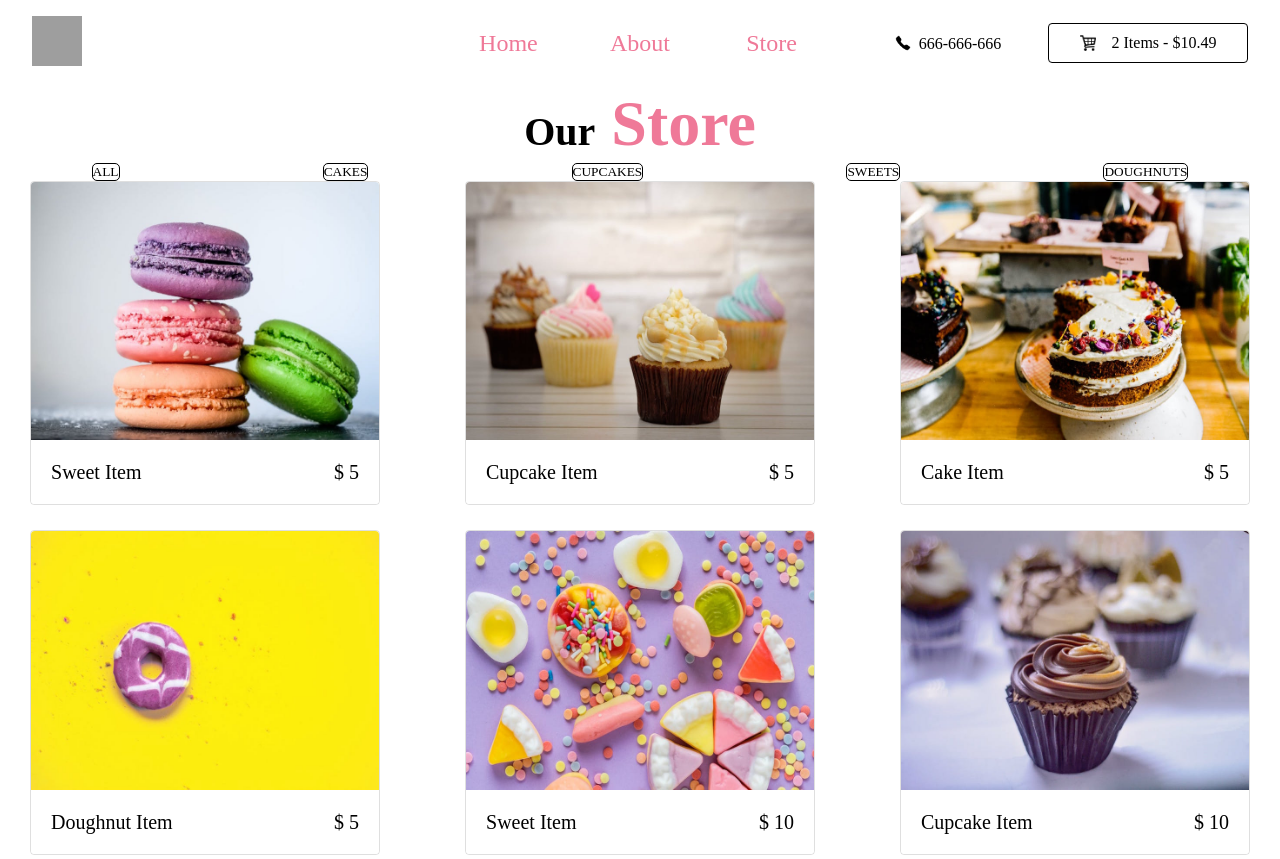
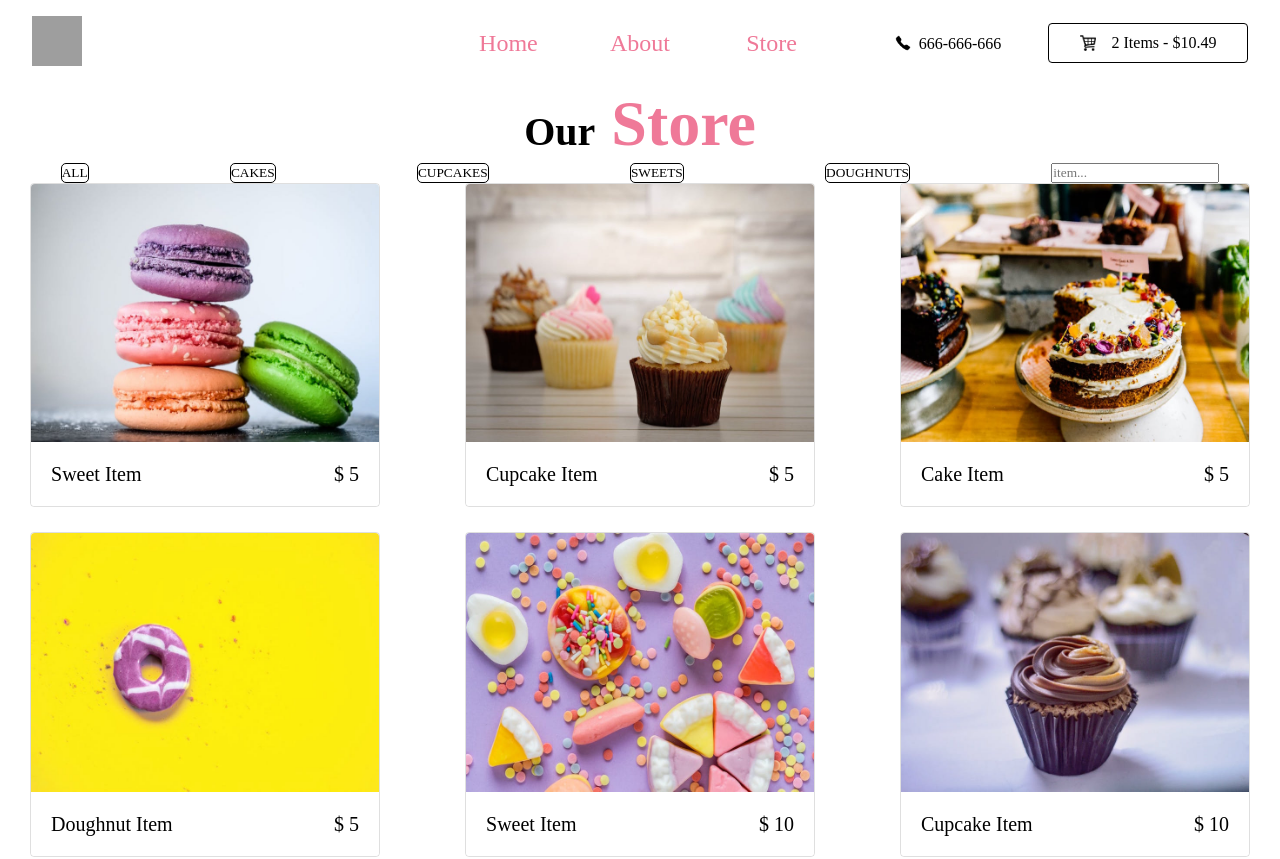
Before and after one commit to LazyAnTT/Fake-Cupcake-Store, a React (Create React App) app: page / in a window 1280 px wide. Shown: the top 859 px of the page. Built offline with nearby package versions, Linux system fonts and the light colour scheme; grey boxes are pictures that could not be loaded.

Commit message:
search bar functional

```diff
--- /dev/null
+++ b/src/Components/SearchBar/SearchBar.tsx
@@ -0,0 +1,12 @@
+import './SearchBar.scss';
+import { ChangeEvent, FC } from 'react';
+
+type SearchBarProps = {
+  inputHandler: (event: ChangeEvent<HTMLInputElement>) => void;
+}
+
+const SearchBar:FC<SearchBarProps> = ({ inputHandler }) => (
+  <input type="text" placeholder="item..." onChange={(event) => inputHandler(event)} className="products__search-bar" />
+);
+
+export default SearchBar;
--- a/src/Sections/Main/ProductSection/ProductFilterCards/ProductFilterCards.scss
+++ b/src/Sections/Main/ProductSection/ProductFilterCards/ProductFilterCards.scss
@@ -1,4 +1,4 @@
-.products__filter-button-wrapper {
+.products__filter-button-container {
   display: flex;
   justify-content: space-around;
   gap: 20px;
--- a/src/Sections/Main/ProductSection/ProductFilterCards/ProductFilterCards.tsx
+++ b/src/Sections/Main/ProductSection/ProductFilterCards/ProductFilterCards.tsx
@@ -1,8 +1,9 @@
 import './ProductFilterCards.scss';
-import { FC } from 'react';
+import { ChangeEvent, FC } from 'react';
 import ProductFilterByType from '../../../../Data/ProductFilterByType';
 import { ProductItems } from '../../../../Data/ProductList';
 import Button from '../../../../Components/Buttons/Button/Button';
+import SearchBar from '../../../../Components/SearchBar/SearchBar';
 
 type ProductFilterCardsProps = {
   setProducts: (value: ProductItems[]) => void;
@@ -11,21 +12,27 @@ type ProductFilterCardsProps = {
 
 const ProductFilterCards:FC<ProductFilterCardsProps> = ({ setProducts, allProducts }) => {
   const clickHandler = (value: string) => {
-    setProducts(allProducts.filter((product) => {
-      if (value === 'all') {
-        return product;
-      }
-      return product.type === value;
-    }));
+    if (value === 'all') {
+      return setProducts(allProducts);
+    }
+    return setProducts(allProducts.filter((product) => product.type === value));
+  };
+
+  const inputFilter = (value: string) => setProducts(allProducts.filter((product) => product.title.includes(value)));
+
+  const inputHandler = (event: ChangeEvent<HTMLInputElement>) => {
+    const inputValue = event.target.value;
+    inputFilter(inputValue);
   };
 
   return (
-    <div className="products__filter-button-wrapper">
+    <div className="products__filter-button-container">
       {
           ProductFilterByType.map((name) => (
             <Button key={name} title={name} onClick={() => { clickHandler(name); }} />
           ))
         }
+      <SearchBar inputHandler={inputHandler} />
     </div>
   );
 };
```
Also changed, not shown: src/Components/SearchBar/SearchBar.scss (added).
